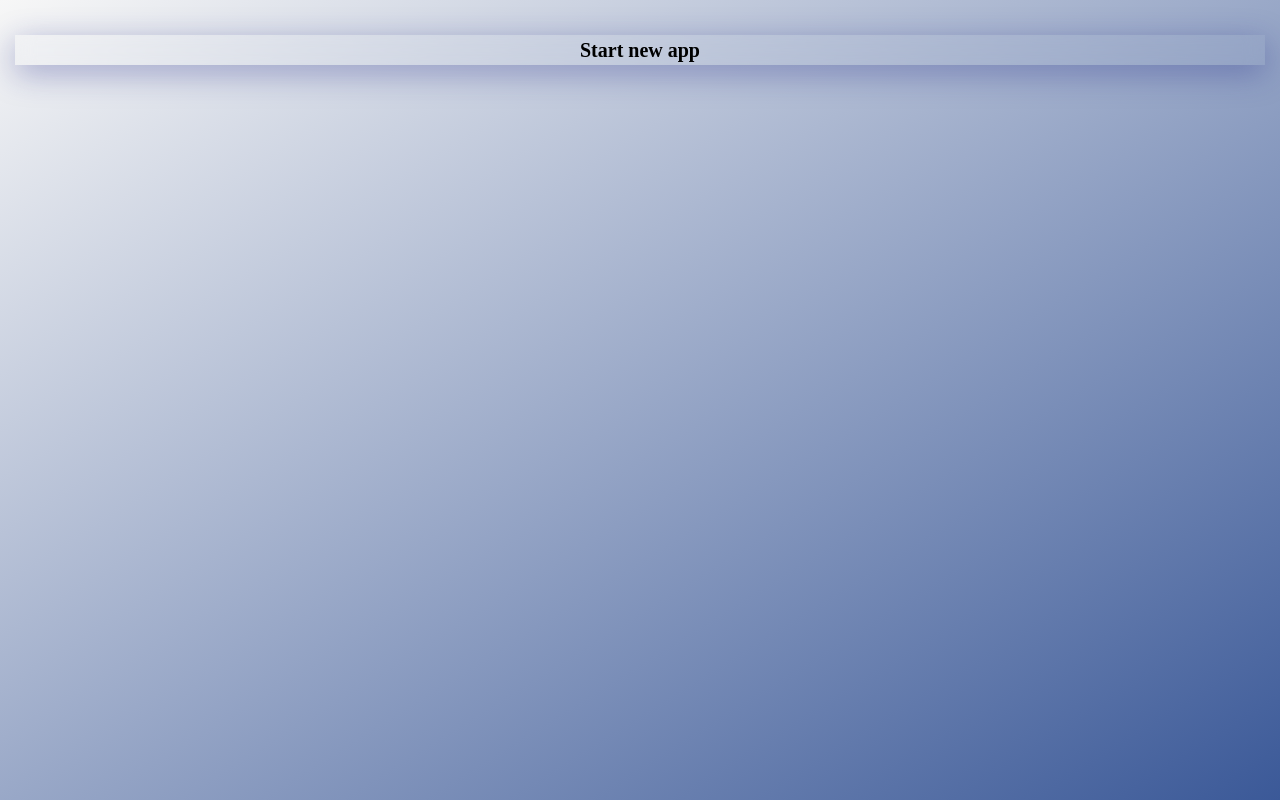
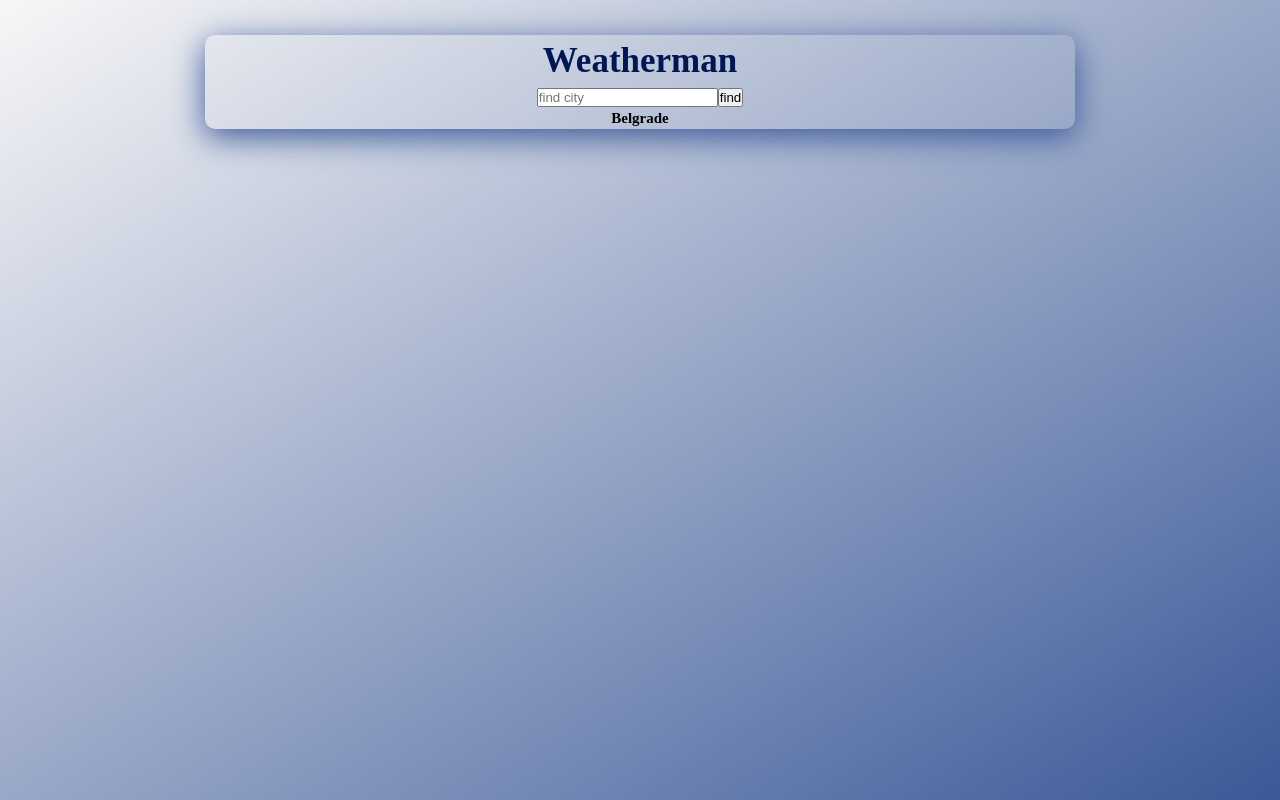
Before and after one commit to BojanMijatovic/Learn-React-step-by-step, a React (Create React App) app in the folder Practice Projects/weather/: page / in a window 1280 px wide. Built offline with nearby package versions, Linux system fonts and the light colour scheme.

Commit message:
work on app

```diff
--- a/Practice Projects/weather/src/components/App.js
+++ b/Practice Projects/weather/src/components/App.js
@@ -1,9 +1,14 @@
 import styles from './App.module.scss';
+import Header from './header/Header';
+import SearchBar from './searchBar/SearchBar';
+import SearchResult from './searchResult/SearchResult';
 
 const App = () => {
   return (
     <div className={styles.app}>
-      <h1>Start new app</h1>
+      <Header />
+      <SearchBar />
+      <SearchResult />
     </div>
   );
 };
--- a/Practice Projects/weather/src/components/App.module.scss
+++ b/Practice Projects/weather/src/components/App.module.scss
@@ -1,7 +1,9 @@
+@import './style//core/variables';
 .app {
-    box-shadow: 0 8px 32px 0 rgba(31, 38, 135, 0.37);
-    backdrop-filter: blur(9.5px);
+    box-shadow: 0 8px 32px 0 $mariner-color;
     display: flex;
+    flex-direction: column;
     align-items: center;
     justify-content: center;
+    border-radius: 1rem;
 }
--- /dev/null
+++ b/Practice Projects/weather/src/components/header/Header.js
@@ -0,0 +1,7 @@
+import styles from './Header.module.scss';
+
+const Header = () => {
+  return <h1 className={styles.title}>Weatherman</h1>;
+};
+
+export default Header;
--- /dev/null
+++ b/Practice Projects/weather/src/components/header/Header.module.scss
@@ -0,0 +1,6 @@
+@import '../style/core/variables';
+.title {
+    color: $main-dark-color;
+    font-size: 3.5rem;
+    text-transform: capitalize;
+}
--- /dev/null
+++ b/Practice Projects/weather/src/components/searchBar/SearchBar.js
@@ -0,0 +1,25 @@
+import { useState } from 'react';
+
+const SearchBar = () => {
+  const [city, setCity] = useState('');
+
+  const onFormSubmit = (e) => {
+    e.preventDefault();
+    console.log(city);
+    setCity('');
+  };
+
+  return (
+    <form onSubmit={onFormSubmit}>
+      <input
+        type='text'
+        placeholder='find city'
+        onChange={(e) => setCity(e.target.value)}
+        value={city}
+      />
+      <button type='submit'>find</button>
+    </form>
+  );
+};
+
+export default SearchBar;
--- /dev/null
+++ b/Practice Projects/weather/src/components/searchResult/SearchResult.js
@@ -0,0 +1,5 @@
+const SearchResult = () => {
+  return <h2>Belgrade</h2>;
+};
+
+export default SearchResult;
--- a/Practice Projects/weather/src/components/style/core/_variables.scss
+++ b/Practice Projects/weather/src/components/style/core/_variables.scss
@@ -3,3 +3,5 @@ $white-smoke-color: #f7f7f7;
 $mystic-color: #dfe3ee;
 $rock-blue-color: #8b9dc3;
 $mariner-color: #3b5998;
+$main-color: #c4d3fa;
+$main-dark-color: #011753;
--- /dev/null
+++ b/Practice Projects/weather/src/components/style/ui/_section.scss
@@ -0,0 +1,3 @@
+.section {
+    margin: 2rem 0;
+}
--- a/Practice Projects/weather/src/main.scss
+++ b/Practice Projects/weather/src/main.scss
@@ -4,6 +4,8 @@ body {
     background-image: linear-gradient( to bottom right, $white-smoke-color, $mariner-color);
     padding: 3.5rem 1.5rem;
     background-attachment: fixed;
+    max-width: 90rem;
+    margin: auto;
 }
 
 * {
```
